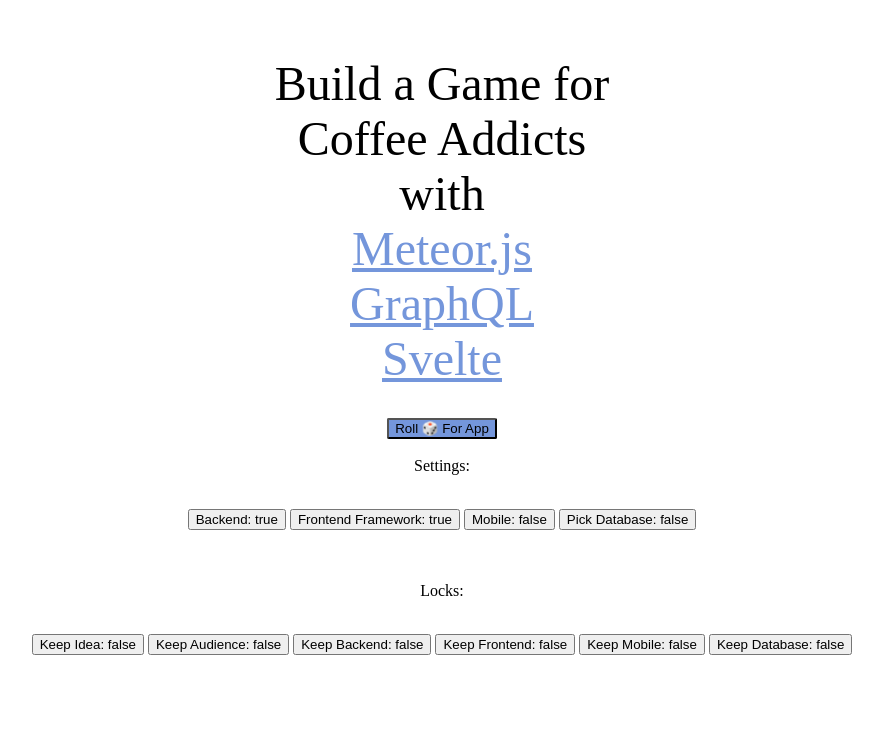
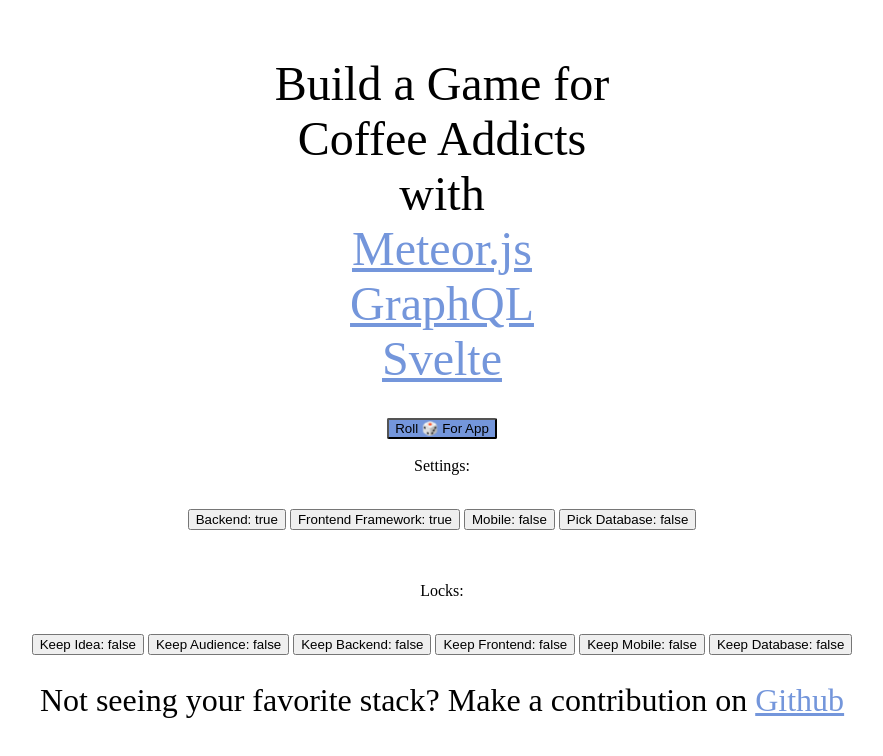
Before and after one commit to jottenlips/stack-dice, a Svelte app: page / in a window 1280 px wide. Shown: the top 756 px of the page, without its empty margins (198-1081 px from the left). Built offline with nearby package versions, Linux system fonts and the light colour scheme; the HTML template or start-up script is replaced by a standard one.

Commit message:
link to github

```diff
--- a/src/App.svelte
+++ b/src/App.svelte
@@ -161,6 +161,12 @@
   <button on:click={toggleLockDatabase}>
     Keep Database: {lockDatabase}
   </button>
+
+  <h2>
+    Not seeing your favorite stack? Make a contribution on <a
+      href={"https://github.com/jottenlips/stack-dice"}>Github</a
+    >
+  </h2>
 </main>
 
 <style>
@@ -175,6 +181,13 @@
   h1 {
     color: #000000;
     font-size: 3em;
+    font-weight: 200;
+    white-space: pre-line;
+  }
+
+  h2 {
+    color: #000000;
+    font-size: 2em;
     font-weight: 200;
     white-space: pre-line;
   }
```
Also changed, not shown: 3 other files (tests, documents, lock files or other folders).
